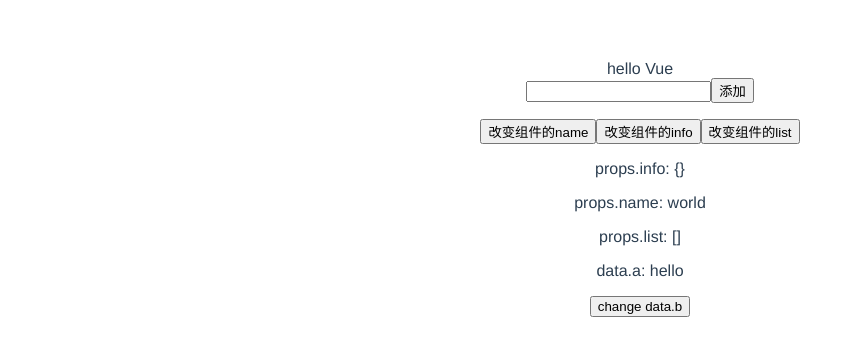
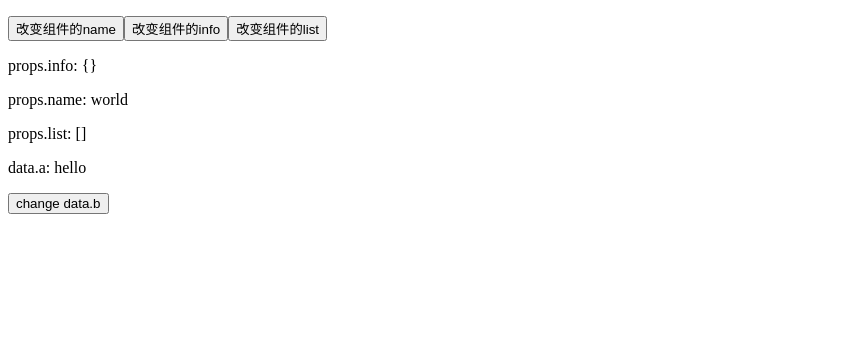
Before and after one commit to superliuliuliu/course-front, a Vue app: page / in a window 1280 px wide. Shown: the top 356 px of the page, without its empty margins (0-855 px from the left). Built offline with nearby package versions, Linux system fonts and the light colour scheme.

Commit message:
提交组件的更新机制学习

```diff
--- a/src/App.vue
+++ b/src/App.vue
@@ -1,13 +1,13 @@
 <!--
  * @Author: your name
  * @Date: 2020-07-01 21:46:39
- * @LastEditTime: 2020-07-23 18:33:12
+ * @LastEditTime: 2020-07-23 18:41:25
  * @LastEditors: Please set LastEditors
  * @Description: In User Settings Edit
  * @FilePath: \my-vuepro\src\App.vue
 -->
 <template>
-  <div id="app">
+  <!-- <div id="app">
     {{msg}}
     <div>
         <input type="text" v-model="info">
@@ -16,13 +16,14 @@
     <div>
         <ul>
             <item v-for="item in list" :key="item">
-              <!--插槽-->
               <template v-slot:item="itemProps">
                 <span :style="{fontSize: '20px', color: itemProps.checked? 'blue': 'red'}">{{item}}</span>
               </template>
             </item>
         </ul>
     </div>
+  </div> -->
+  <div>
     <index></index>
   </div>
 </template>
```
